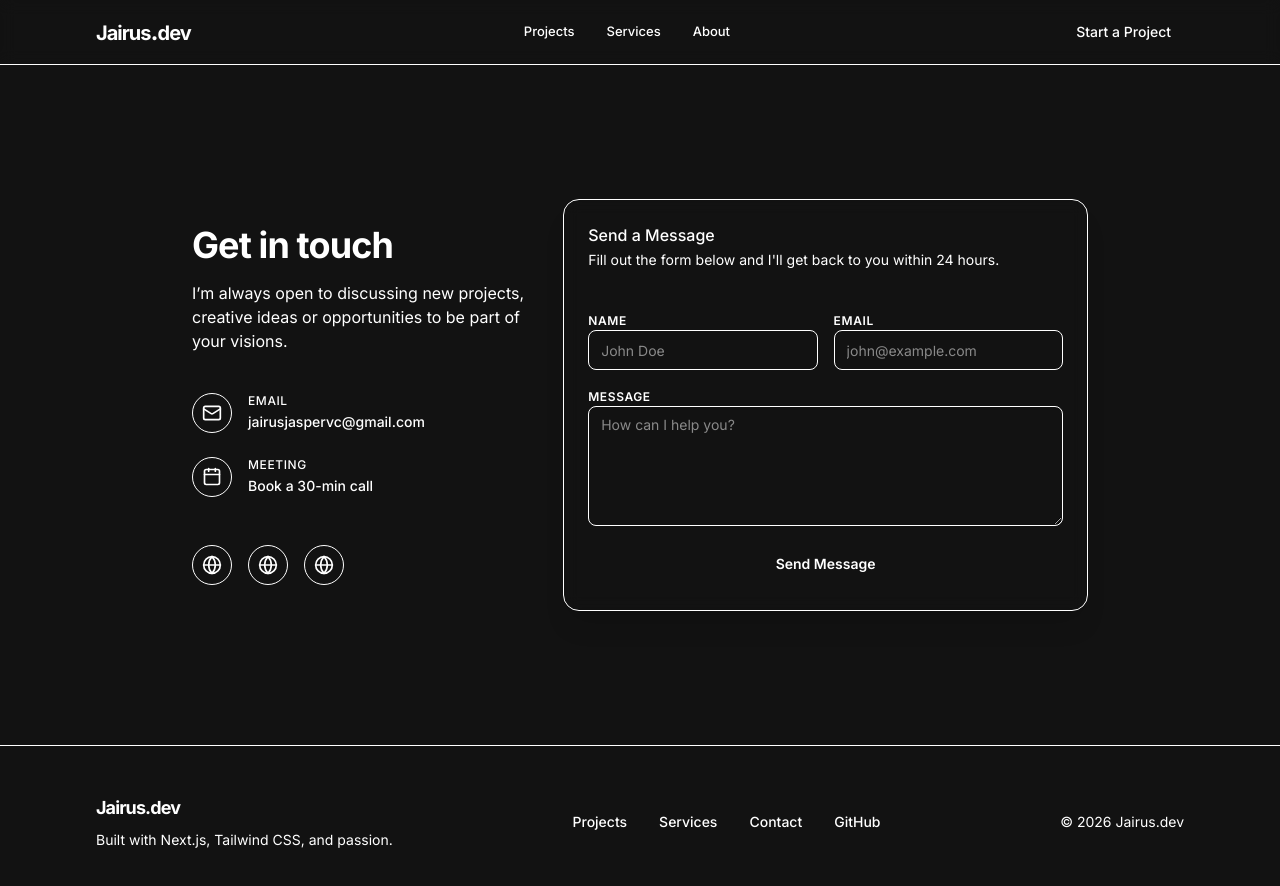
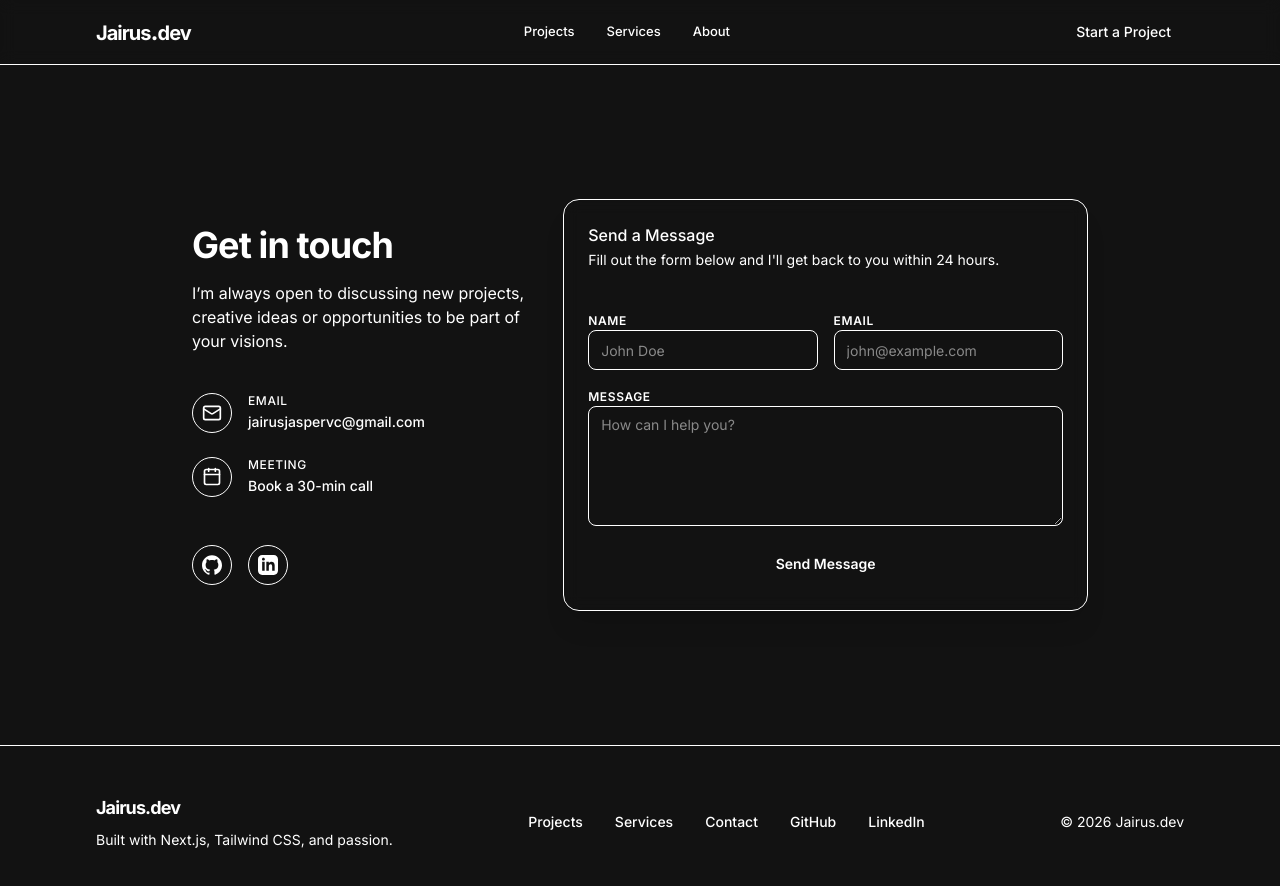
Before and after one commit to rusperres/portfolio-site, a Next.js app: page /contact in a window 1280 px wide. Shown: the top 886 px of the page. Built offline with nearby package versions, Linux system fonts and the light colour scheme.

Commit message:
added link icons

```diff
--- a/app/contact/page.tsx
+++ b/app/contact/page.tsx
@@ -5,7 +5,7 @@
 import { Button } from "@/components/ui/button"
 import { Input } from "@/components/ui/input"
 import { Card, CardContent, CardHeader, CardTitle, CardDescription } from "@/components/ui/card"
-import { Mail, Phone, MapPin, Calendar, Globe } from "lucide-react"
+import { Mail, Phone, MapPin, Calendar } from "lucide-react"
 import { InlineWidget } from "react-calendly"
 
 
@@ -14,6 +14,18 @@
   email?: string
   message?: string
 }
+
+const SimpleGithubIcon = ({ className }: { className?: string }) => (
+  <svg role="img" viewBox="0 0 24 24" fill="currentColor" className={className} xmlns="http://www.w3.org/2000/svg">
+    <path d="M12 .297c-6.63 0-12 5.373-12 12 0 5.303 3.438 9.8 8.205 11.385.6.113.82-.258.82-.577 0-.285-.01-1.04-.015-2.04-3.338.724-4.042-1.61-4.042-1.61C4.422 18.07 3.633 17.7 3.633 17.7c-1.087-.744.084-.729.084-.729 1.205.084 1.838 1.236 1.838 1.236 1.07 1.835 2.809 1.305 3.495.998.108-.776.417-1.305.76-1.605-2.665-.3-5.466-1.332-5.466-5.93 0-1.31.465-2.38 1.235-3.22-.135-.303-.54-1.523.105-3.176 0 0 1.005-.322 3.3 1.23.96-.267 1.98-.399 3-.405 1.02.006 2.04.138 3 .405 2.28-1.552 3.285-1.23 3.285-1.23.645 1.653.24 2.873.12 3.176.765.84 1.23 1.91 1.23 3.22 0 4.61-2.805 5.625-5.475 5.92.43.372.82 1.102.82 2.222 0 1.606-.015 2.896-.015 3.286 0 .315.21.69.825.57C20.565 22.092 24 17.592 24 12.297c0-6.627-5.373-12-12-12" />
+  </svg>
+)
+
+const SimpleLinkedinIcon = ({ className }: { className?: string }) => (
+  <svg role="img" viewBox="0 0 24 24" fill="currentColor" className={className} xmlns="http://www.w3.org/2000/svg">
+    <path d="M19 0h-14c-2.761 0-5 2.239-5 5v14c0 2.761 2.239 5 5 5h14c2.762 0 5-2.239 5-5v-14c0-2.761-2.238-5-5-5zm-11 19h-3v-11h3v11zm-1.5-12.268c-.966 0-1.75-.79-1.75-1.764s.784-1.764 1.75-1.764 1.75.79 1.75 1.764-.783 1.764-1.75 1.764zm13.5 12.268h-3v-5.604c0-3.368-4-3.113-4 0v5.604h-3v-11h3v1.765c1.396-2.586 7-2.777 7 2.476v6.759z" />
+  </svg>
+)
 
 export default function ContactPage() {
   const [loading, setLoading] = useState(false)
@@ -142,9 +154,8 @@
 
               <div className="mt-12 flex gap-4">
                 {[
-                  { icon: Globe, href: "#", name: "GitHub" },
-                  { icon: Globe, href: "#", name: "Twitter" },
-                  { icon: Globe, href: "#", name: "LinkedIn" },
+                  { icon: SimpleGithubIcon, href: "https://github.com/rusperres", name: "GitHub" },
+                  { icon: SimpleLinkedinIcon, href: "https://www.linkedin.com/in/jairus-jasper-colindres-0a1a4024a/", name: "LinkedIn" },
                 ].map((social) => (
                   <a
                     key={social.name}
--- a/components/layout/Footer.tsx
+++ b/components/layout/Footer.tsx
@@ -25,8 +25,11 @@
             <Link href="/contact" className="transition-colors hover:text-foreground">
               Contact
             </Link>
-            <Link href="https://github.com" target="_blank" className="transition-colors hover:text-foreground">
+            <Link href="https://github.com/rusperres" target="_blank" className="transition-colors hover:text-foreground">
               GitHub
+            </Link>
+            <Link href="https://www.linkedin.com/in/jairus-jasper-colindres-0a1a4024a/" target="_blank" className="transition-colors hover:text-foreground">
+              LinkedIn
             </Link>
           </div>
 
--- a/package.json
+++ b/package.json
@@ -12,7 +12,7 @@
     "@radix-ui/react-toast": "^1.2.15",
     "class-variance-authority": "^0.7.1",
     "clsx": "^2.1.1",
-    "lucide-react": "^1.8.0",
+    "lucide-react": "^1.11.0",
     "next": "16.2.4",
     "radix-ui": "^1.4.3",
     "react": "19.2.4",
```
Also changed, not shown: 1 other file (tests, documents, lock files or other folders).
